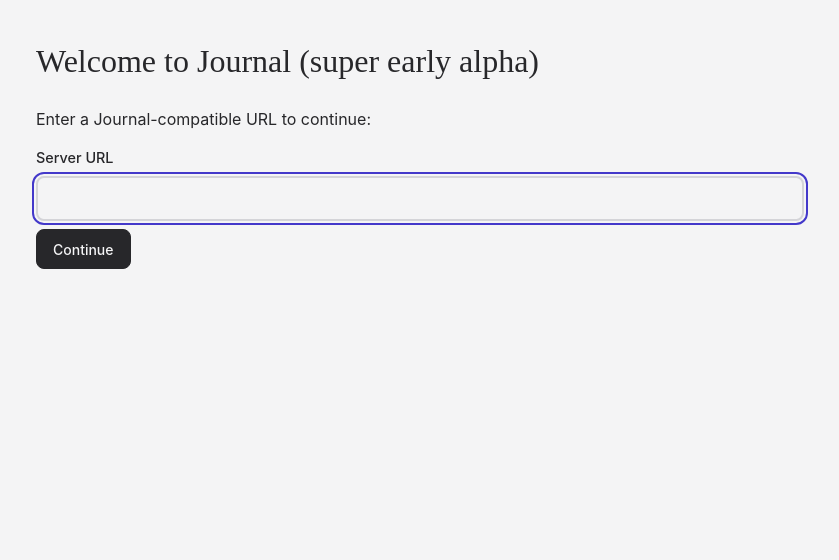
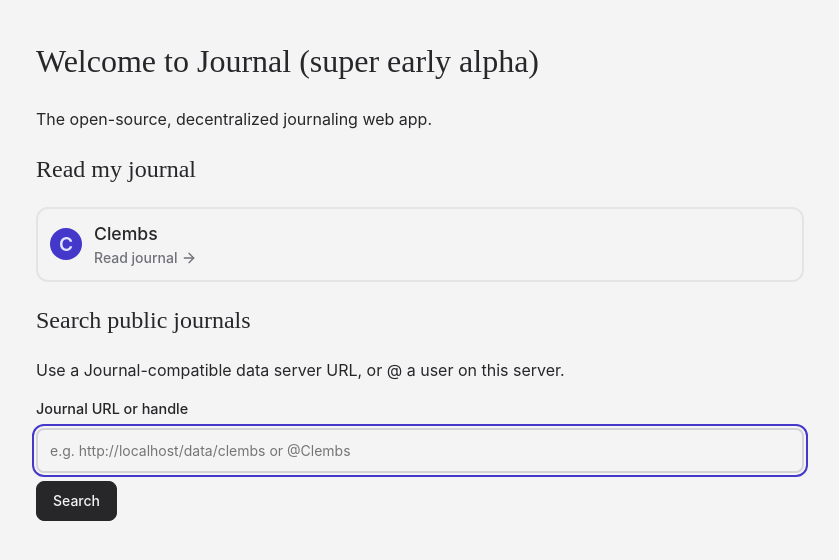
Before and after one commit to Clembs/diary, a SvelteKit app: page / in a window 1280 px wide. Shown: the top 560 px of the page, without its empty margins (220-1059 px from the left). Built offline with nearby package versions, Linux system fonts and the light colour scheme; a web font is replaced by a local one.

Commit message:
refactor: move user card to its own component

```diff
--- a/src/routes/+page.server.ts
+++ b/src/routes/+page.server.ts
@@ -35,6 +35,6 @@ export const actions: Actions = {
 			throw error(400, 'Invalid user');
 		}
 
-		return { user, url };
+		return { user, baseUrl: url };
 	}
 };
--- a/src/routes/+page.svelte
+++ b/src/routes/+page.svelte
@@ -1,10 +1,10 @@
 <script lang="ts">
 	import { enhance } from '$app/forms';
-	import Avatar from '$lib/components/Avatar.svelte';
+	import { page } from '$app/stores';
 	import Button from '$lib/components/Button.svelte';
 	import TextInput from '$lib/components/TextInput.svelte';
 	import type { ActionData } from './$types';
-	import { ArrowRight } from 'lucide-svelte';
+	import UserCard from './UserCard.svelte';
 
 	export let form: ActionData;
 
@@ -12,10 +12,21 @@
 </script>
 
 <h1>Welcome to Journal (super early alpha)</h1>
-<p>Enter a Journal-compatible URL to continue:</p>
 
-<!-- {JSON.stringify(form, null, 2)} -->
+<p>The open-source, decentralized journaling web app.</p>
 
+<h2>Read my journal</h2>
+
+<UserCard
+	user={{ avatar: null, username: 'Clembs', id: 'clembs' }}
+	baseUrl="{$page.url.origin}/data"
+/>
+
+<h2>Search public journals</h2>
+
+<p>Use a Journal-compatible data server URL, or @ a user on this server.</p>
+
+<search>
 	<form
 		method="POST"
 		use:enhance={() =>
@@ -24,84 +35,27 @@
 					reset: false
 				})}
 	>
-	<TextInput bind:value={url} label="Server URL" name="url" autofocus disabled={!!form?.user} />
+		<TextInput
+			bind:value={url}
+			placeholder="e.g. {$page.url.origin}/data/clembs or @Clembs"
+			label="Journal URL or handle"
+			name="url"
+			autofocus
+			disabled={!!form?.user}
+		/>
 
 		{#if !form?.user}
-		<Button type="submit">Continue</Button>
+			<Button type="submit">Search</Button>
 		{/if}
 	</form>
+</search>
 
 {#if form}
 	{#if form.message}
 		<p class="error">{form.message}</p>
 	{:else if form.user}
 		<h2>User journals on this URL</h2>
-		<a href="{url}/" class="suggested-user">
-			<div class="profile">
-				<Avatar
-					username={form.user.username}
-					avatarUrl={form.user.avatar ? `${url}/{form.user.username}` : undefined}
-					size={32}
-				/>
 
-				<div class="profile-text">
-					<div class="profile-text-name">
-						{form.user.username}
-					</div>
-					<div class="profile-text-subtext">
-						Read journal
-						<ArrowRight size={16} />
-					</div>
-				</div>
-			</div>
-		</a>
+		<UserCard {...form} />
 	{/if}
 {/if}
-
-<style lang="scss">
-	.suggested-user {
-		display: flex;
-		align-items: center;
-		justify-content: space-between;
-		margin-top: 1rem;
-		width: 100%;
-		gap: 0.75rem;
-		border: 2px solid var(--color-surface);
-		border-radius: 0.75rem;
-		padding: 0.75rem;
-		text-decoration: none;
-
-		&:hover {
-			background-color: var(--color-surface);
-
-			.profile-text-name {
-				// text-decoration: underline;
-				// text-decoration-color: var(--color-subtext);
-			}
-
-			.profile-text-subtext {
-				gap: 0.5rem;
-			}
-		}
-
-		.profile {
-			display: flex;
-			align-items: center;
-			gap: 0.75rem;
-
-			&-text-name {
-				font-weight: 500;
-				font-size: 1.1rem;
-				// font-family: var(--font-heading);
-			}
-			&-text-subtext {
-				font-size: 0.875rem;
-				color: var(--color-subtext);
-				display: flex;
-				align-items: center;
-				gap: 0.25rem;
-				transition: gap 100ms ease-in;
-			}
-		}
-	}
-</style>
--- /dev/null
+++ b/src/routes/UserCard.svelte
@@ -0,0 +1,71 @@
+<script lang="ts">
+	import Avatar from '$lib/components/Avatar.svelte';
+	import type { User } from '$lib/types';
+	import { ArrowRight } from 'lucide-svelte';
+
+	export let user: User;
+	export let baseUrl: string;
+</script>
+
+<a href="/journal?userUrl={baseUrl}/{user.id}" class="user">
+	<div class="profile">
+		<Avatar
+			username={user.username}
+			avatarUrl={user.avatar ? `${baseUrl}/avatars/${user.avatar}` : undefined}
+			size={32}
+		/>
+
+		<div class="profile-text">
+			<div class="profile-text-name">
+				{user.username}
+			</div>
+			<div class="profile-text-subtext">
+				Read journal
+				<ArrowRight size={16} />
+			</div>
+		</div>
+	</div>
+</a>
+
+<style lang="scss">
+	.user {
+		display: flex;
+		align-items: center;
+		justify-content: space-between;
+		margin-top: 1rem;
+		width: 100%;
+		gap: 0.75rem;
+		border: 2px solid var(--color-surface);
+		border-radius: 0.75rem;
+		padding: 0.75rem;
+		text-decoration: none;
+
+		&:hover {
+			background-color: var(--color-surface);
+
+			.profile-text-subtext {
+				gap: 0.5rem;
+			}
+		}
+
+		.profile {
+			display: flex;
+			align-items: center;
+			gap: 0.75rem;
+
+			&-text-name {
+				font-weight: 500;
+				font-size: 1.1rem;
+				// font-family: var(--font-heading);
+			}
+			&-text-subtext {
+				font-size: 0.875rem;
+				color: var(--color-subtext);
+				display: flex;
+				align-items: center;
+				gap: 0.25rem;
+				transition: gap 100ms ease-in;
+			}
+		}
+	}
+</style>
```
Lines whose indentation alone changed are shown as unchanged.
